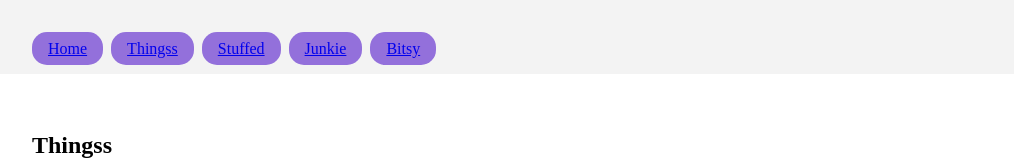
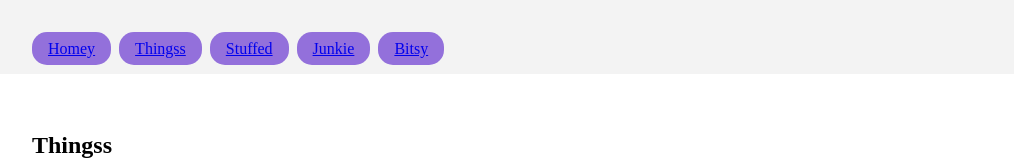
Before and after one commit to sarahmelissa/anchored-links, a plain HTML site: page index.html in a window 1280 px wide. Shown: the top 160 px of the page, without its empty margins (128-1142 px from the left). Drawn offline with Linux system fonts and the light colour scheme.

Commit message:
add text

```diff
--- a/index.html
+++ b/index.html
@@ -10,7 +10,7 @@
         <header>
             <nav>
                 <ul class="clearfix">
-                    <li><a href="#">Home</a></li>
+                    <li><a href="#">Homey</a></li>
                     <li><a href="#things">Thingss</a></li>
                     <li><a href="#stuff">Stuffed</a></li>
                     <li><a href="#junk">Junkie</a></li>
```
